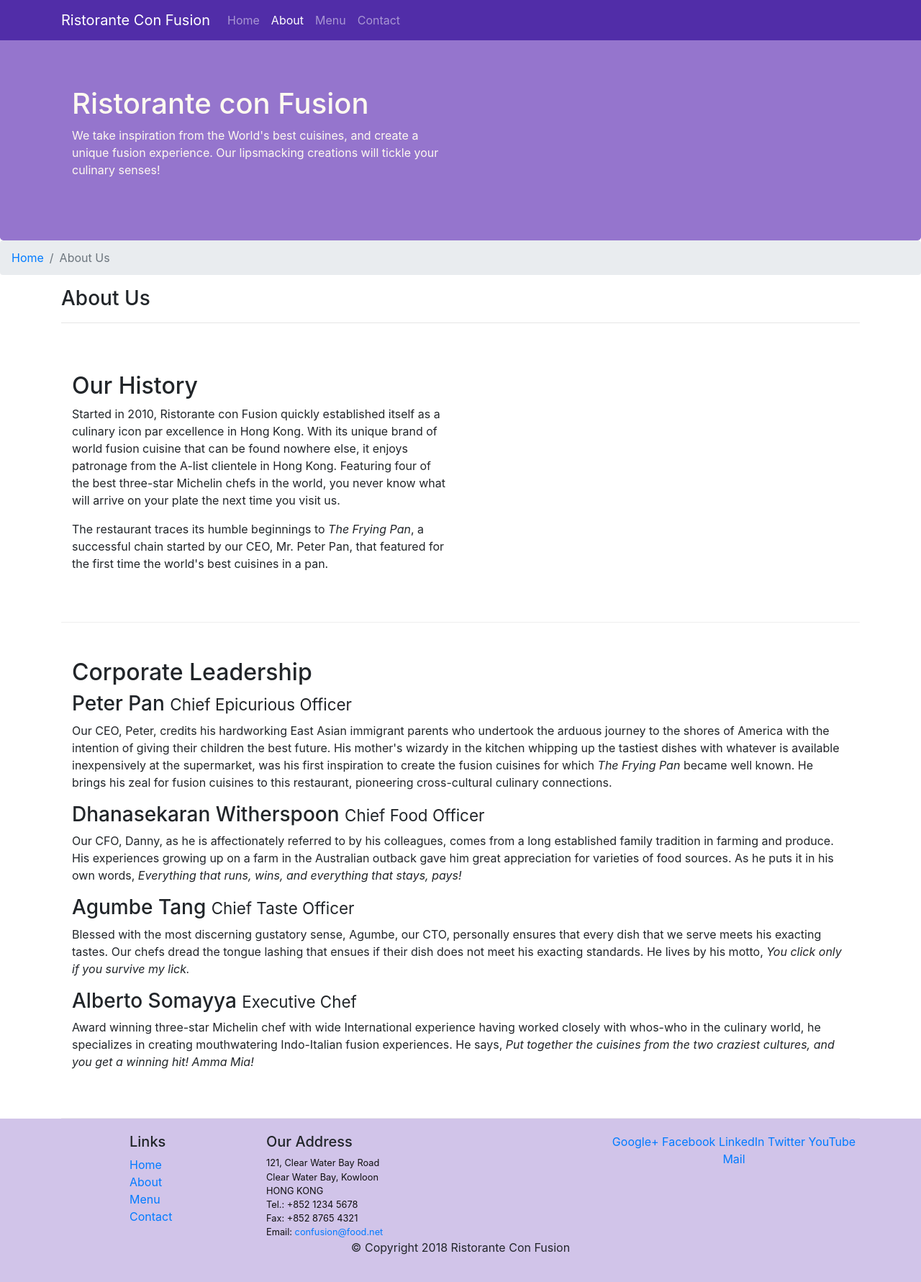
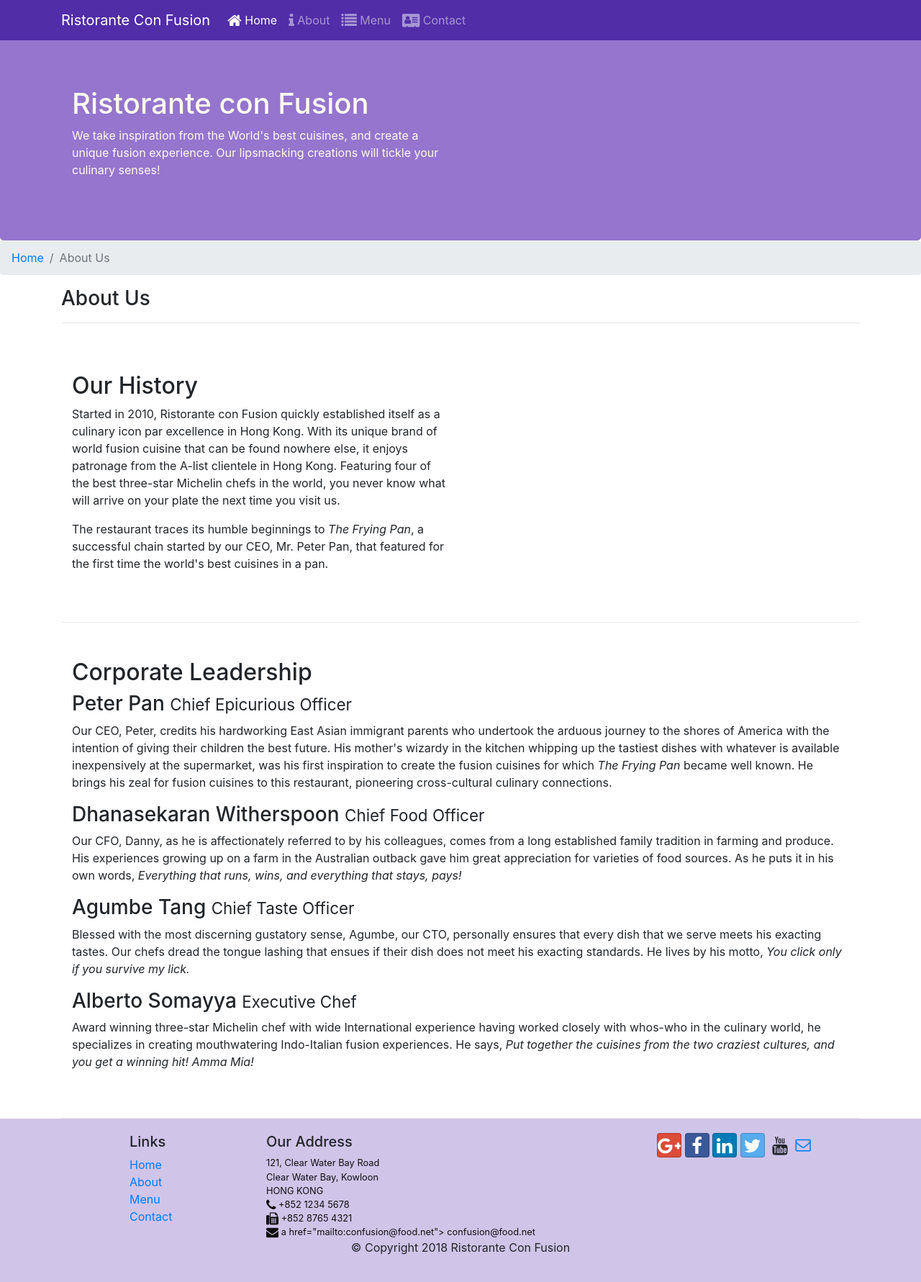
Before and after one commit to Likith2000/Bootstrap, a website: page aboutus.html in a window 1280 px wide. Shown: the whole page at 72% size. Drawn offline with nearby package versions, Linux system fonts and the light colour scheme.

Commit message:
Icon Fonts

```diff
--- a/aboutus.html
+++ b/aboutus.html
@@ -9,19 +9,26 @@
     <!-- Bootstrap CSS -->
     <link rel="stylesheet" href="node_modules/bootstrap/dist/css/bootstrap.min.css">
     <link href="css/styles.css" rel="stylesheet">
+    <link rel="stylesheet" href="node_modules/font-awesome/css/font-awesome.css">
+    <link rel="stylesheet" href="node_modules/bootstrap-social/bootstrap-social.css">
     <title>Ristorante Con Fusion: About Us</title>
 </head>
 
 <body>
     <nav class="navbar navbar-dark navbar-expand-sm fixed-top">
         <div class="container">
-            <a class="navbar-brand" href="./index.html">Ristorante Con Fusion</a>
+            <a class="navbar-brand" href="#">Ristorante Con Fusion</a>
             <div class="collapse navbar-collapse" id="Navbar">
                 <ul class="navbar-nav mr-auto">
-                    <li class="nav-item"><a class="nav-link" href="./index.html">Home</a></li>
-                    <li class="nav-item active"><a class="nav-link" href="#">About</a></li>
-                    <li class="nav-item"><a class="nav-link" href="#">Menu</a></li>
-                    <li class="nav-item"><a class="nav-link" href="#">Contact</a></li>
+                    <li class="nav-item active"><a class="nav-link" href="#"><span class="fa fa-home fa-lg"></span>
+                            Home</a>
+                    </li>
+                    <li class="nav-item"><a class="nav-link" href="./aboutus.html"><span
+                                class="fa fa-info fa-lg"></span> About</a></li>
+                    <li class="nav-item"><a class="nav-link" href="#"><span class="fa fa-list fa-lg"></span> Menu</a>
+                    </li>
+                    <li class="nav-item"><a class="nav-link" href="#"><span class="fa fa-address-card fa-lg"></span>
+                            Contact</a></li>
                 </ul>
             </div>
         </div>
@@ -124,19 +131,24 @@
                         121, Clear Water Bay Road<br>
                         Clear Water Bay, Kowloon<br>
                         HONG KONG<br>
-                        Tel.: +852 1234 5678<br>
-                        Fax: +852 8765 4321<br>
-                        Email: <a href="mailto:confusion@food.net">confusion@food.net</a>
+                        <i class="fa fa-phone fa-lg"></i> +852 1234 5678<br>
+                        <i class="fa fa-fax fa-lg"></i> +852 8765 4321<br>
+                        <i class="fa fa-envelope fa-lg"></i> a href="mailto:confusion@food.net"> confusion@food.net</a>
                     </address>
                 </div>
                 <div class="col-12 col-sm-4">
                     <div class="text-center">
-                        <a href="http://google.com/+">Google+</a>
-                        <a href="http://www.facebook.com/profile.php?id=">Facebook</a>
-                        <a href="http://www.linkedin.com/in/">LinkedIn</a>
-                        <a href="http://twitter.com/">Twitter</a>
-                        <a href="http://youtube.com/">YouTube</a>
-                        <a href="mailto:">Mail</a>
+                        <a class="btn btn-social-icon btn-google" href="http://google.com/+"><i
+                                class="fa fa-google-plus fa-lg"></i></a>
+                        <a class="btn btn-social-icon btn-facebook" href="http://www.facebook.com/profile.php?id="><i
+                                class="fa fa-facebook fa-lg"></i></a>
+                        <a class="btn btn-social-icon btn-linkedin" href="http://www.linkedin.com/in/"><i
+                                class="fa fa-linkedin fa-lg"></i></a>
+                        <a class="btn btn-social-icon btn-twitter" href="http://twitter.com/"><i
+                                class="fa fa-twitter fa-lg"></i></a>
+                        <a class="btn btn-social-icon btn-youtube" href="http://youtube.com/"><i
+                                class="fa fa-youtube fa-lg"></i></a>
+                        <a href="mailto:"><i class="fa fa-envelope-o fa-lg"></i></a>
                     </div>
                 </div>
             </div>
--- a/package.json
+++ b/package.json
@@ -15,7 +15,9 @@
   },
   "dependencies": {
     "bootstrap": "^4.5.0",
+    "bootstrap-social": "^5.1.1",
+    "font-awesome": "^4.7.0",
     "jquery": "^3.5.1",
-    "popper.js": "^1.12.9"
+    "popper.js": "^1.16.0"
   }
 }
```
Also changed, not shown: index.html (+25 -13 lines), 1 other file.
